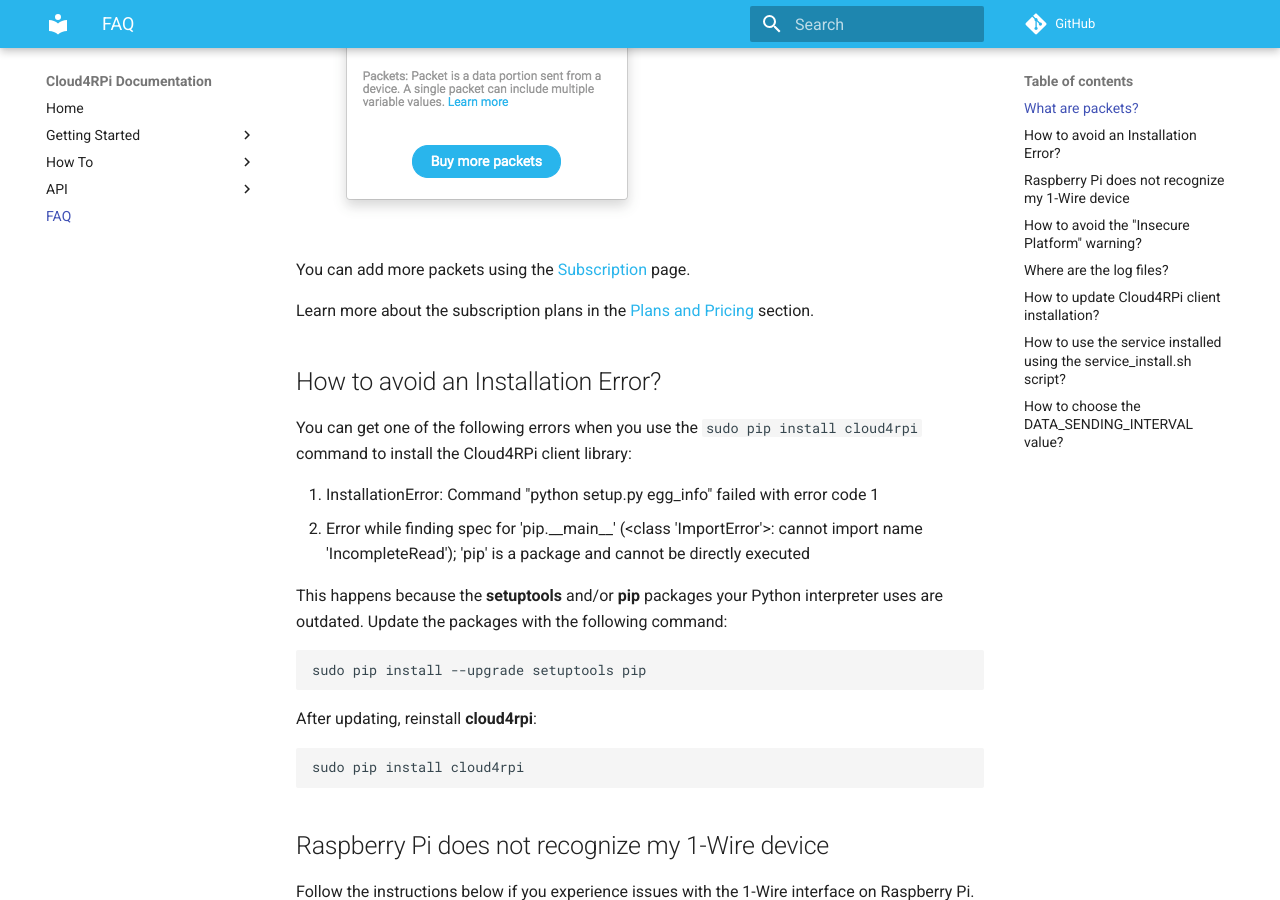
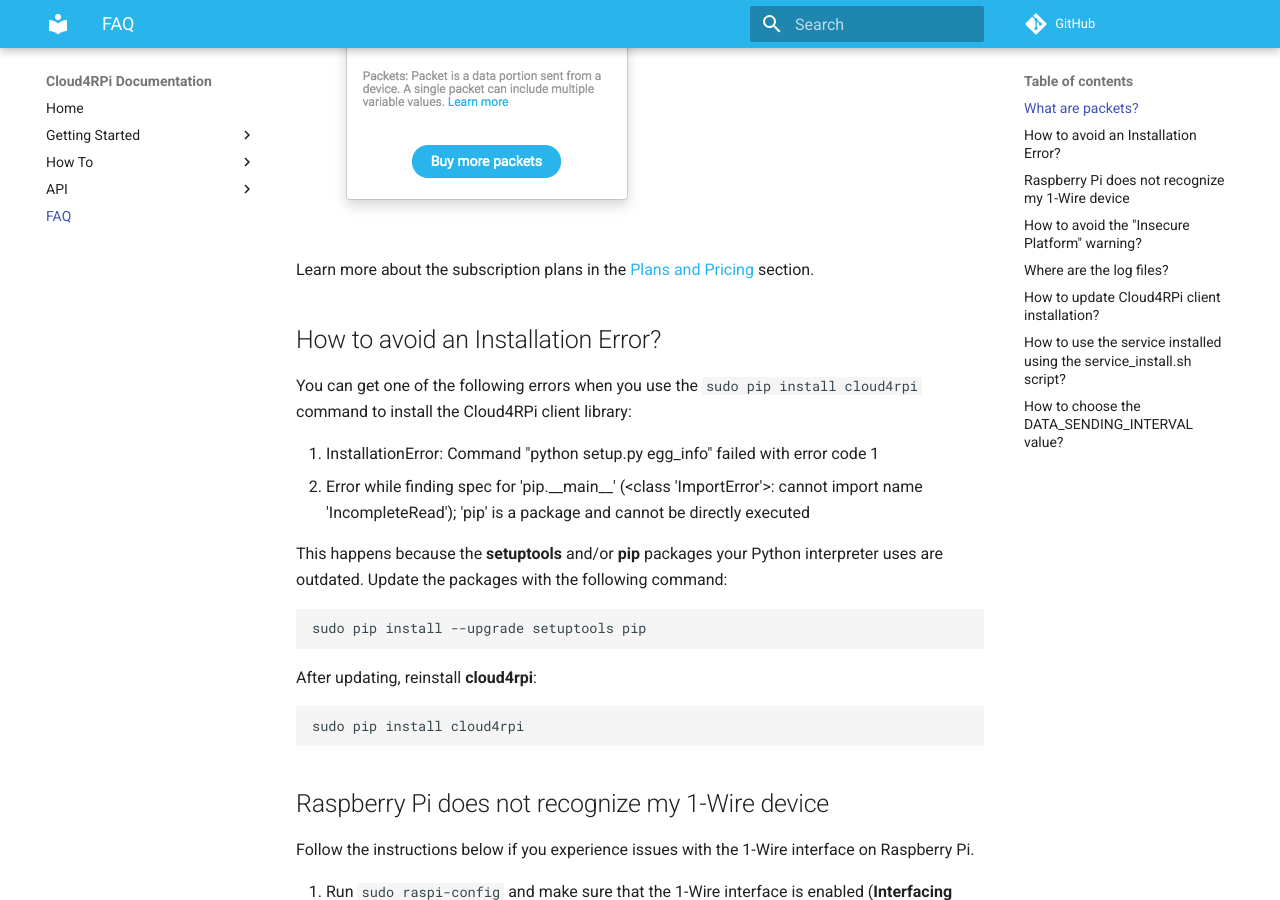
Before and after one commit to cloud4rpi/docs, an MkDocs documentation site: the page built from docs/faq.md, in a window 1280 px wide and 900 px high, scrolled down 843 px. Built offline with MkDocs 1.6.1 and Material for MkDocs 9.7.7, drawn with Linux system fonts in a browser that asks for light colours; comment, search, counter and statistics services are not loaded.

Commit message:
Remove extra info

```diff
--- a/docs/faq.md
+++ b/docs/faq.md
@@ -7,8 +7,6 @@
 Packet information is displayed at the top right corner of Cloud4RPi pages and in the **Pricing Plan** category of your [account settings](https://cloud4rpi.io/account).
 
 ![](/res/managePackets/packets-info.png)
-
-You can add more packets using the [Subscription](https://cloud4rpi.io/packets/purchase) page.
 
 Learn more about the subscription plans in the [Plans and Pricing](/plans-and-pricing) section.
 
```
